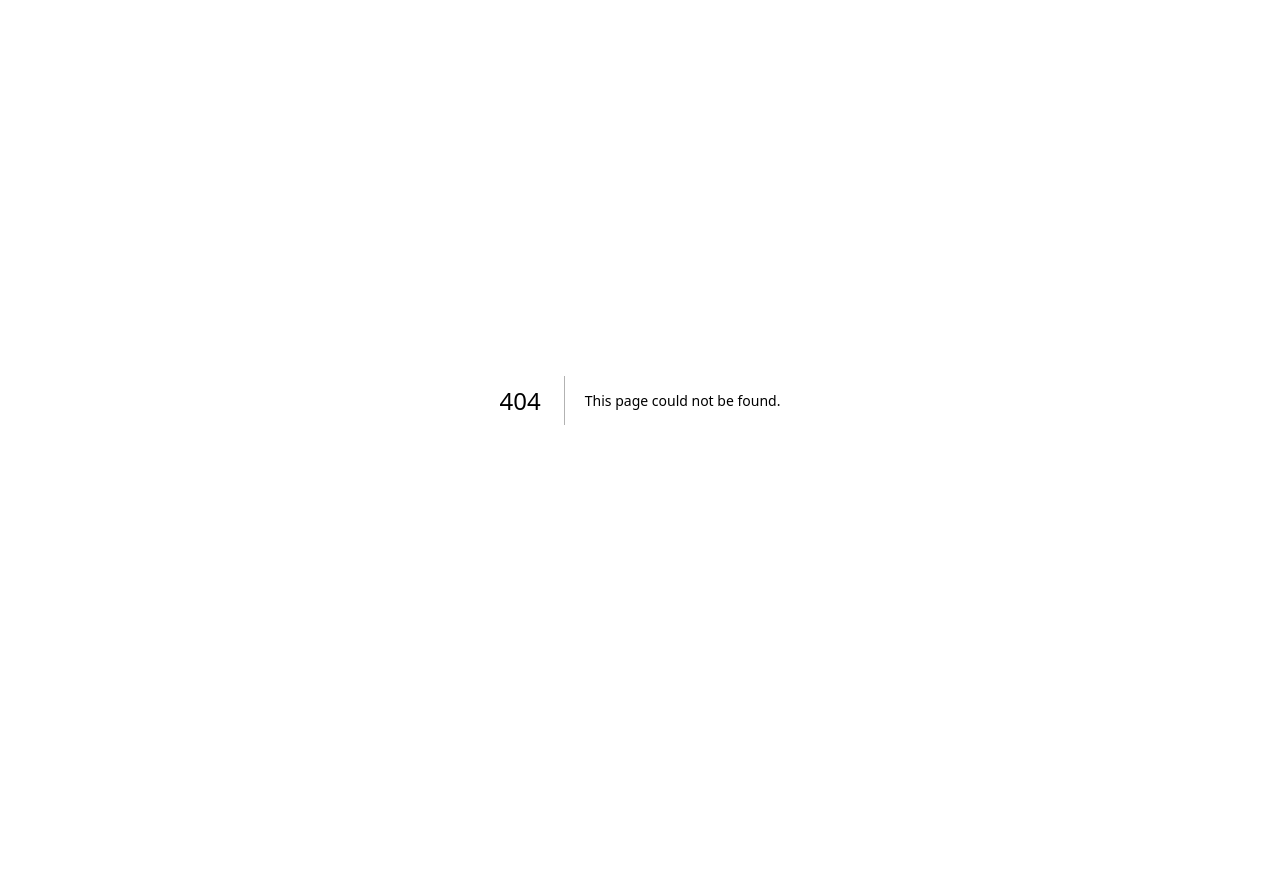
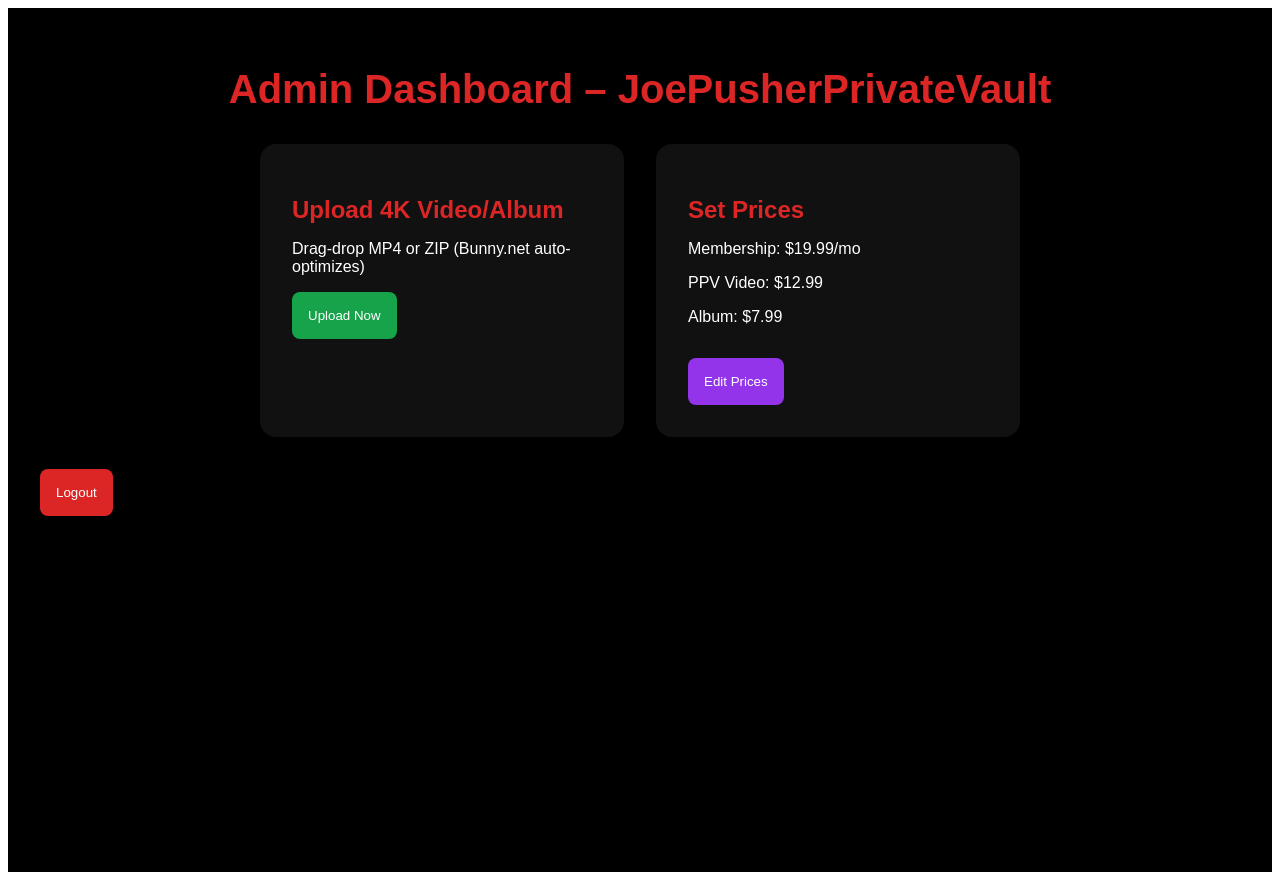
Before and after one commit to anthonygeela1981-ai/joepusherprivatevault, a Next.js app: page /admin/dashboard in a window 1280 px wide. Before the commit this address had no page. Before the commit the page ends 800 px from the top, so only its background shows below. Built offline with nearby package versions, Linux system fonts and the light colour scheme.

Commit message:
Create page.tsx

```diff
--- /dev/null
+++ b/app/admin/dashboard/page.tsx
@@ -0,0 +1,34 @@
+export default function Dashboard() {
+  return (
+    <div style={{ backgroundColor: '#000', color: '#fff', minHeight: '100vh', padding: '2rem', fontFamily: 'Arial, sans-serif' }}>
+      <h1 style={{ fontSize: '2.5rem', color: '#dc2626', marginBottom: '2rem', textAlign: 'center' }}>
+        Admin Dashboard – JoePusherPrivateVault
+      </h1>
+      <div style={{ display: 'flex', gap: '2rem', flexWrap: 'wrap', justifyContent: 'center' }}>
+        <div style={{ backgroundColor: '#111', padding: '2rem', borderRadius: '1rem', width: '300px' }}>
+          <h2 style={{ fontSize: '1.5rem', color: '#dc2626', marginBottom: '1rem' }}>
+            Upload 4K Video/Album
+          </h2>
+          <p style={{ marginBottom: '1rem' }}>Drag-drop MP4 or ZIP (Bunny.net auto-optimizes)</p>
+          <button style={{ backgroundColor: '#16a34a', color: '#fff', padding: '1rem', border: 'none', borderRadius: '0.5rem', cursor: 'pointer' }}>
+            Upload Now
+          </button>
+        </div>
+        <div style={{ backgroundColor: '#111', padding: '2rem', borderRadius: '1rem', width: '300px' }}>
+          <h2 style={{ fontSize: '1.5rem', color: '#dc2626', marginBottom: '1rem' }}>
+            Set Prices
+          </h2>
+          <p>Membership: $19.99/mo</p>
+          <p>PPV Video: $12.99</p>
+          <p>Album: $7.99</p>
+          <button style={{ backgroundColor: '#9333ea', color: '#fff', padding: '1rem', border: 'none', borderRadius: '0.5rem', cursor: 'pointer', marginTop: '1rem' }}>
+            Edit Prices
+          </button>
+        </div>
+      </div>
+      <button style={{ backgroundColor: '#dc2626', color: '#fff', padding: '1rem', border: 'none', borderRadius: '0.5rem', cursor: 'pointer', marginTop: '2rem' }}>
+        Logout
+      </button>
+    </div>
+  );
+}
```
